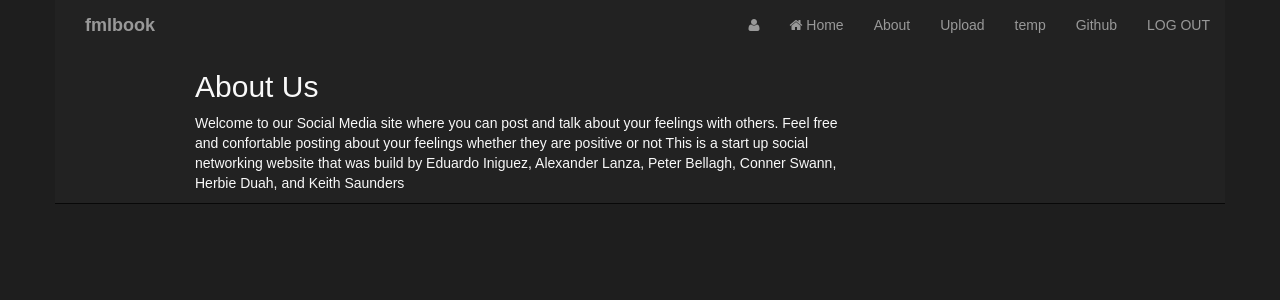
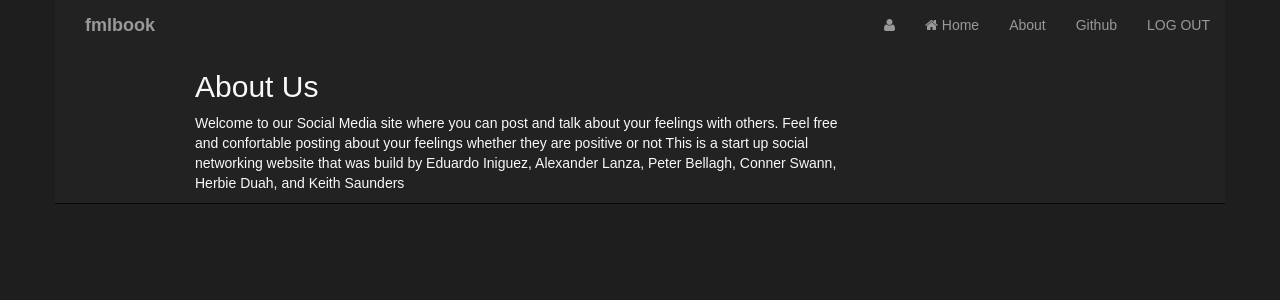
Before and after one commit to yourbuddyconner/CS399-social, a Django app: page /about in a window 1280 px wide. Shown: the top 300 px of the page. Run offline with Django 3.2, Linux system fonts and the light colour scheme; some libraries are stand-ins or nearby versions; some web fonts are replaced.

Commit message:
Removed upload and temp from navbar

```diff
--- a/app/templates/base.html
+++ b/app/templates/base.html
@@ -63,16 +63,11 @@
 
                       </li>
 
-		      <li>
+					  <li>
                         <a href='{% url "about" %}'>About</a>
                       </li>
 
-                       <li>
-                        <a href='{% url "profile_picture" %}'>Upload</a>
-                      </li>
-                       <li>
-                        <a href='{% url "temp" %}'>temp</a>
-                      </li>
+
 					  <li>
                         <a href= https://github.com/yourbuddyconner/CS399-social>Github</a>
                       </li>
```
